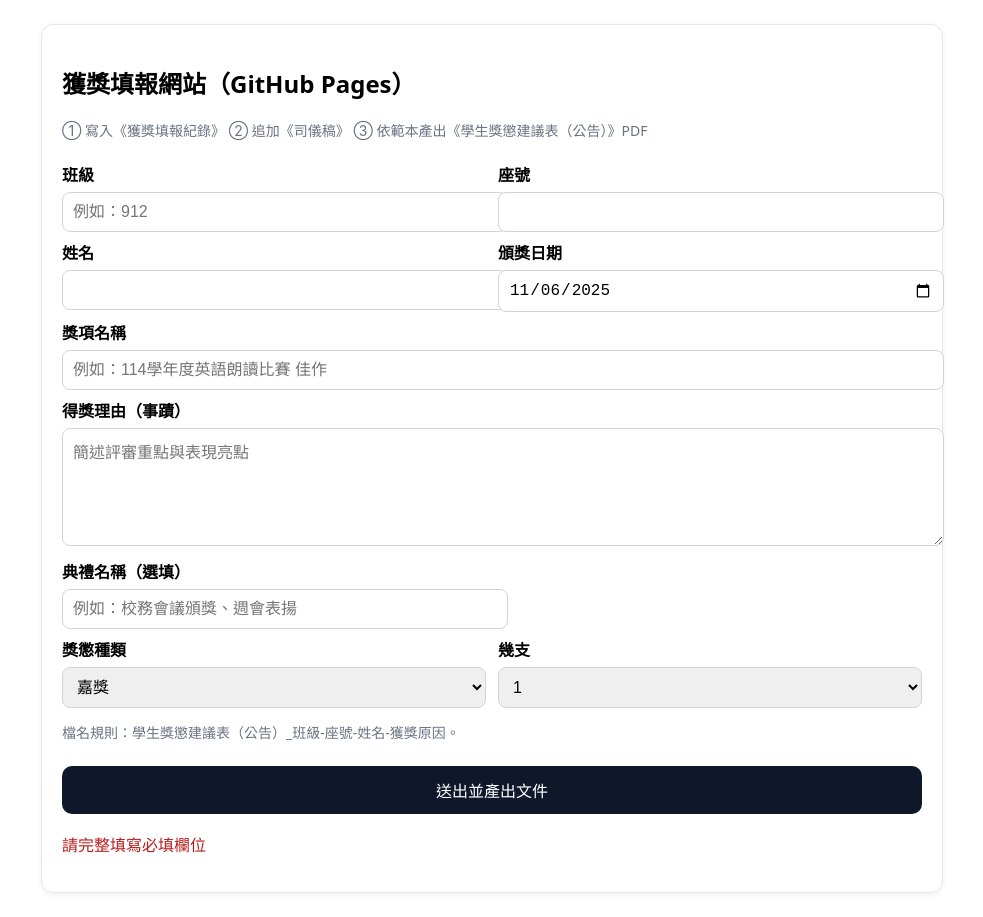
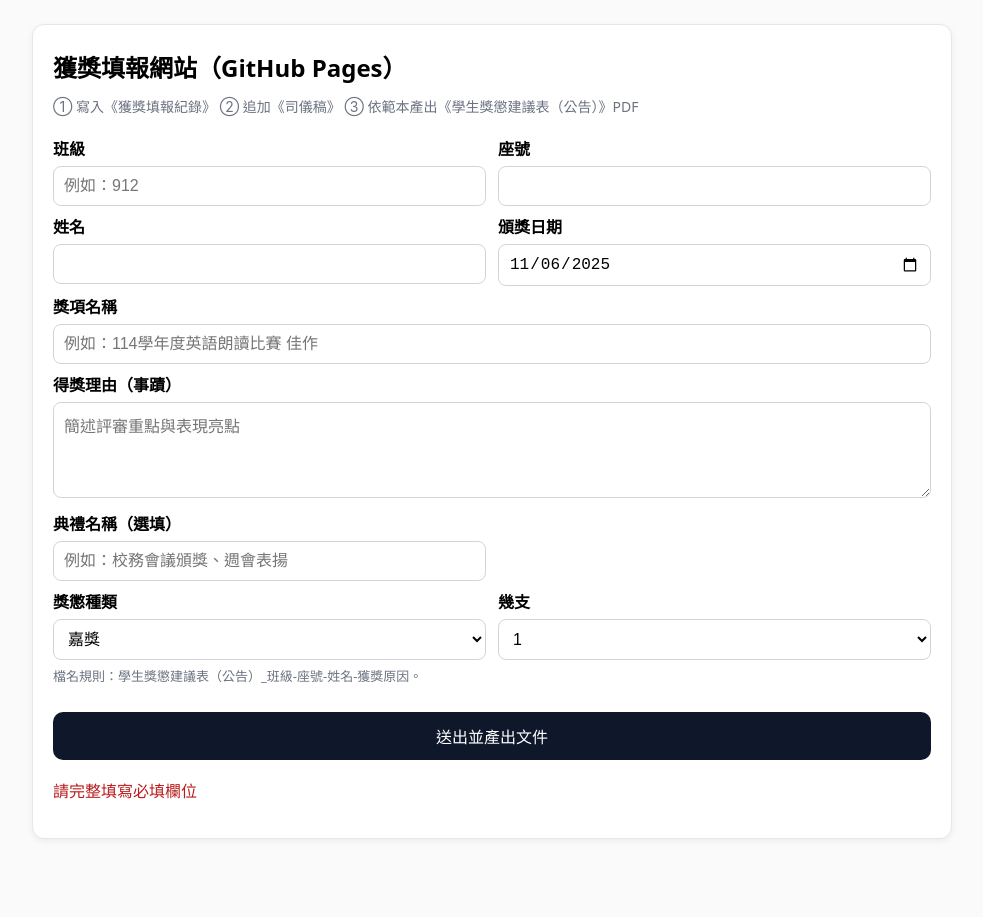
Before and after one commit to mathisart/djhs-awards-form, a plain HTML site: page index.html in a window 1280 px wide. Both pictures are taken after a click on the button "送出並產出文件". Shown: the whole page, without its empty margins (148-1131 px from the left). After the commit the page ends 863 px from the top, so only its background shows below. Drawn offline with Linux system fonts and the light colour scheme.

Commit message:
Update index.html

```diff
--- a/index.html
+++ b/index.html
@@ -3,20 +3,24 @@
 <head>
   <meta charset="UTF-8" />
   <meta name="viewport" content="width=device-width, initial-scale=1" />
-  <title>獲獎填報網站（GitHub Pages）</title>
+  <title>獲獎填報網站（DJHS）</title>
   <style>
     :root { --border:#e5e7eb; --muted:#6b7280; }
-    body { font-family: system-ui, -apple-system, "Microsoft JhengHei", sans-serif; margin: 24px; }
-    .card { max-width: 860px; margin: 0 auto; padding: 20px; border: 1px solid var(--border); border-radius: 12px; box-shadow: 0 2px 6px rgba(0,0,0,.06); }
+    * { box-sizing: border-box; }
+    body { font-family: system-ui, -apple-system, "Microsoft JhengHei", sans-serif; margin: 24px; background:#fafafa; }
+    .card { max-width: 920px; margin: 0 auto; padding: 20px; background:#fff; border: 1px solid var(--border); border-radius: 12px; box-shadow: 0 2px 6px rgba(0,0,0,.06); }
+    h2 { margin: 4px 0 12px; }
+    .muted { color: var(--muted); font-size: 14px; margin: 0 0 12px; }
     .row { display: grid; grid-template-columns: 1fr 1fr; gap: 12px; }
+    @media (max-width: 720px){ .row{ grid-template-columns: 1fr; } }
     label { display: block; margin: 8px 0 6px; font-weight: 600; }
-    input, textarea, select { width: 100%; padding: 10px; border: 1px solid #d1d5db; border-radius: 8px; font-size: 16px; }
+    input, textarea, select { width: 100%; padding: 10px; border: 1px solid #d1d5db; border-radius: 8px; font-size: 16px; background:#fff; }
     textarea { min-height: 96px; }
-    .btn { margin-top: 10px; width: 100%; padding: 12px; font-size: 16px; border: none; border-radius: 10px; background:#0f172a; color:#fff; cursor:pointer; }
-    .muted { color: var(--muted); font-size: 14px; }
-    .links a { display: inline-block; margin-right: 8px; margin-bottom: 6px; }
+    .btn { margin-top: 14px; width: 100%; padding: 12px; font-size: 16px; border: none; border-radius: 10px; background:#0f172a; color:#fff; cursor:pointer; }
+    .links a { display:inline-block; margin-right:8px; margin-bottom:6px; }
     .ok { color:#065f46; }
     .err { color:#b91c1c; }
+    .help { font-size: 13px; color:#6b7280; margin-top:6px; }
   </style>
 </head>
 <body>
@@ -83,7 +87,7 @@
       </div>
     </div>
 
-    <p class="muted">檔名規則：學生獎懲建議表（公告）_班級-座號-姓名-獲獎原因。</p>
+    <p class="help">檔名規則：學生獎懲建議表（公告）_班級-座號-姓名-獲獎原因。</p>
 
     <button class="btn" id="submitBtn">送出並產出文件</button>
 
@@ -91,10 +95,17 @@
   </div>
 
   <script>
-    // ── 把這個換成你的 GAS Web App URL（/exec）
-    const GAS_URL = 'https://script.google.com/a/macros/st.tc.edu.tw/s/AKfycbwJzfScCjzETPZOdBVFwXzUT0C1bQFhe780piXg6OWhBarH9dos9763di-WQm_G0UAjmg/exec';
+    // ⬇⬇⬇ 將此處替換成你的「非網域版」GAS Web App URL（/exec 結尾）
+    // 例： https://script.google.com/macros/s/AKfycb.../exec
+  const GAS_URL = 'https://script.google.com/macros/s/AKfycb.../exec';
 
-    (function(){ const iso = new Date().toISOString().slice(0,10); document.getElementById('awardDate').value = iso; })();
+
+    // 預設今天日期
+    (function(){
+      const iso = new Date().toISOString().slice(0,10);
+      document.getElementById('awardDate').value = iso;
+    })();
+
     const $ = id => document.getElementById(id);
 
     $('submitBtn').addEventListener('click', async () => {
@@ -109,17 +120,28 @@
         awardType: $('awardType').value,
         awardCount: $('awardCount').value,
       };
+
+      // 簡易驗證
       const required = ['klass','seat','name','award','reason','awardDate','awardType','awardCount'];
-      for (const k of required) if (!String(payload[k]||'').trim()) return showMsg('請完整填寫必填欄位', true);
+      for (const k of required) {
+        if (!String(payload[k] || '').trim()) {
+          return showMsg('請完整填寫必填欄位', true);
+        }
+      }
 
       toggleBtn(true);
       try {
-        // 使用 x-www-form-urlencoded，避免 CORS 預檢（OPTIONS）
+        // 使用 x-www-form-urlencoded 送出，避免 CORS 預檢（OPTIONS）
         const body = new URLSearchParams(payload).toString();
         const res  = await fetch(GAS_URL, { method:'POST', body });
-        const ct   = res.headers.get('content-type') || '';
-        const data = ct.includes('application/json') ? await res.json() : {};
+
+        // 嘗試解析 JSON 回應
+        const ct = res.headers.get('content-type') || '';
+        const data = ct.includes('application/json') ? await res.json() : null;
+
+        if (!res.ok) throw new Error('伺服器回傳狀態 ' + res.status);
         if (!data || !data.ok) throw new Error((data && data.message) ? data.message : '未知錯誤');
+
         showLinks(data);
       } catch (err) {
         showMsg('發生錯誤：' + (err.message || err), true);
@@ -137,8 +159,16 @@
           <p>• 公告表：<a href="${d.noticeDocUrl}" target="_blank" rel="noopener">Google 文件</a>｜<a href="${d.noticePdfUrl}" target="_blank" rel="noopener">PDF</a></p>
         </div>`;
     }
-    function showMsg(msg, isErr=false){ $('result').innerHTML = `<p class="${isErr?'err':'ok'}">${msg}</p>`; }
-    function toggleBtn(disabled){ const btn=$('submitBtn'); btn.disabled=disabled; btn.textContent = disabled?'處理中…':'送出並產出文件'; }
+
+    function showMsg(msg, isErr=false){
+      $('result').innerHTML = `<p class="${isErr?'err':'ok'}">${msg}</p>`;
+    }
+
+    function toggleBtn(disabled){
+      const btn = $('submitBtn');
+      btn.disabled = disabled;
+      btn.textContent = disabled ? '處理中…' : '送出並產出文件';
+    }
   </script>
 </body>
 </html>
```
